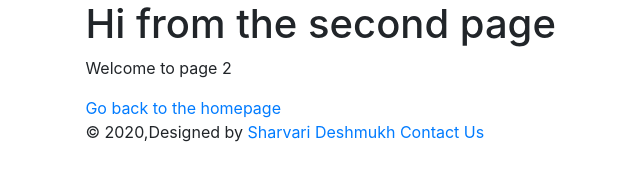
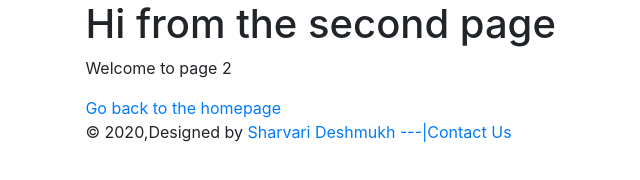
Before and after one commit to SharvariDeshmukh/StudyHelp-, a Gatsby site: page /page-2 in a window 1280 px wide. Shown: the full height of the page, 92-732 px from the left. Built offline with nearby package versions, Linux system fonts and the light colour scheme; Gatsby itself is replaced by a stand-in of ours.

Commit message:
better look

```diff
--- a/src/components/layout.js
+++ b/src/components/layout.js
@@ -41,7 +41,7 @@ const Layout = ({ children }) => {
           {` `}
           <a target="_blank" href="https://linkedin.com/in/sharvari-deshmukh-27136b169">Sharvari Deshmukh</a>
 {` `}
-          <a target="_blank" href="https://forms.gle/Pgu94HwDsDX845FA6">Contact Us</a>
+          <a target="_blank" href="https://forms.gle/Pgu94HwDsDX845FA6">---|Contact Us</a>
 
         </footer>
       </div>
```
